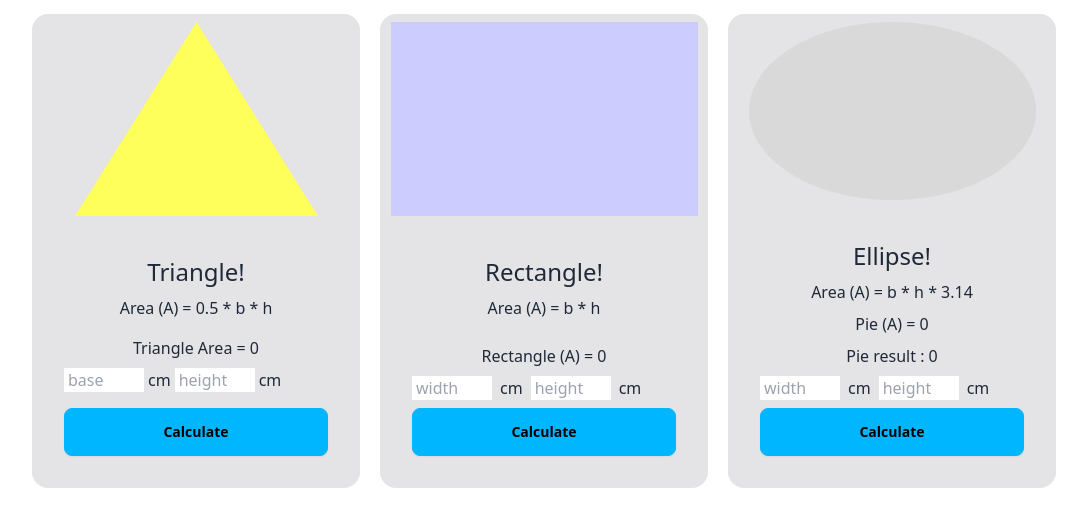
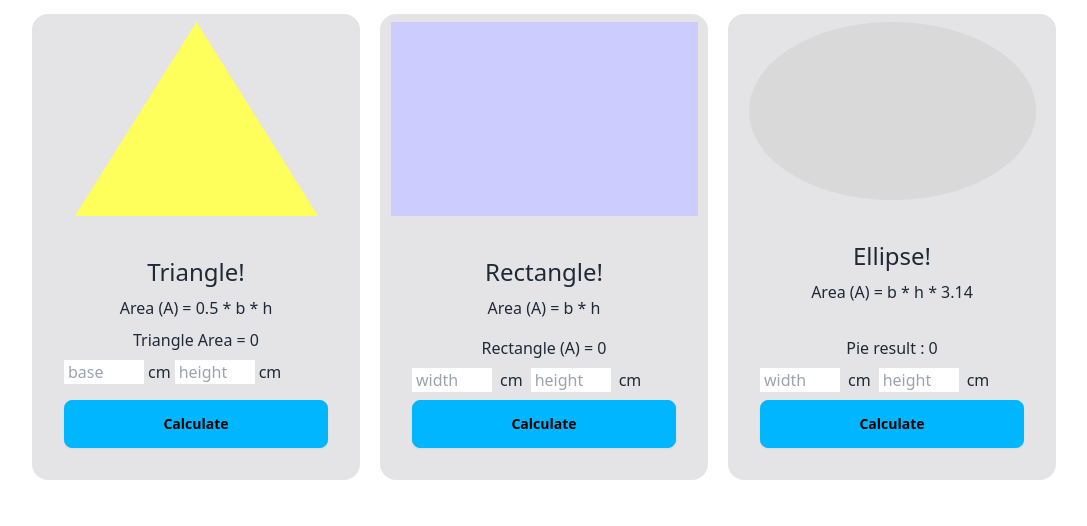
Before and after one commit to helal9380/geometry-genius, a plain HTML site: page index.html in a window 1280 px wide. Shown: the part 106-632 px from the top of the page, without its empty margins (96-1183 px from the left). Drawn offline with nearby package versions, Linux system fonts and the light colour scheme.

Commit message:
added the final result

```diff
--- a/index.html
+++ b/index.html
@@ -76,9 +76,6 @@
             <h2 class="text-2xl text-center">Ellipse!</h2>
             <p class="text-center">Area (A) = b * h * 3.14</p>
             <div>
-                <p class="text-center">Pie (A) = <span id="rectangle-result">0</span></p>
-            </div>
-            <div>
                 <p class="text-center">Pie result : <span id="pie-result">0</span></p>
             </div>
            <div class="flex gap-2">
```
